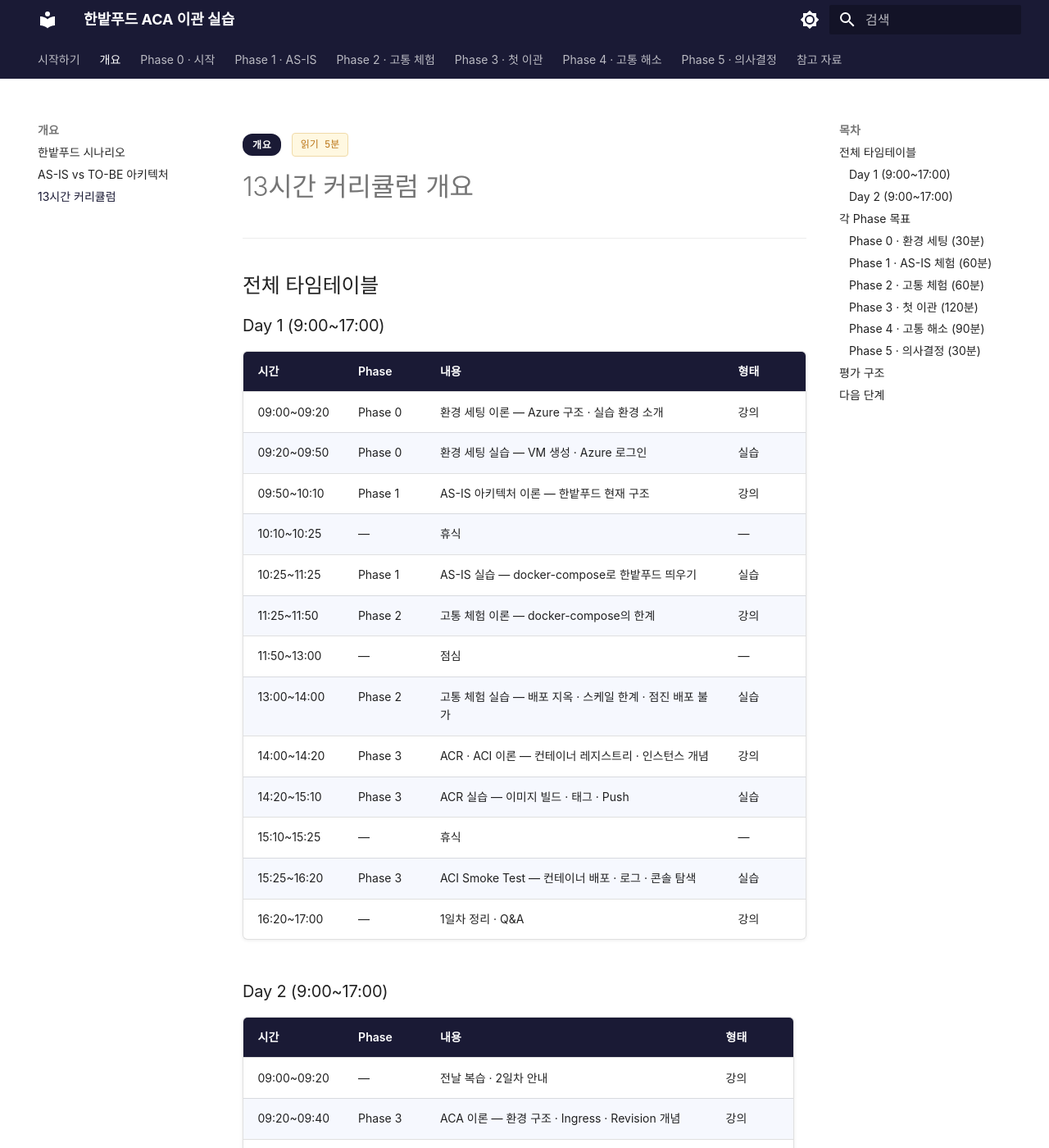
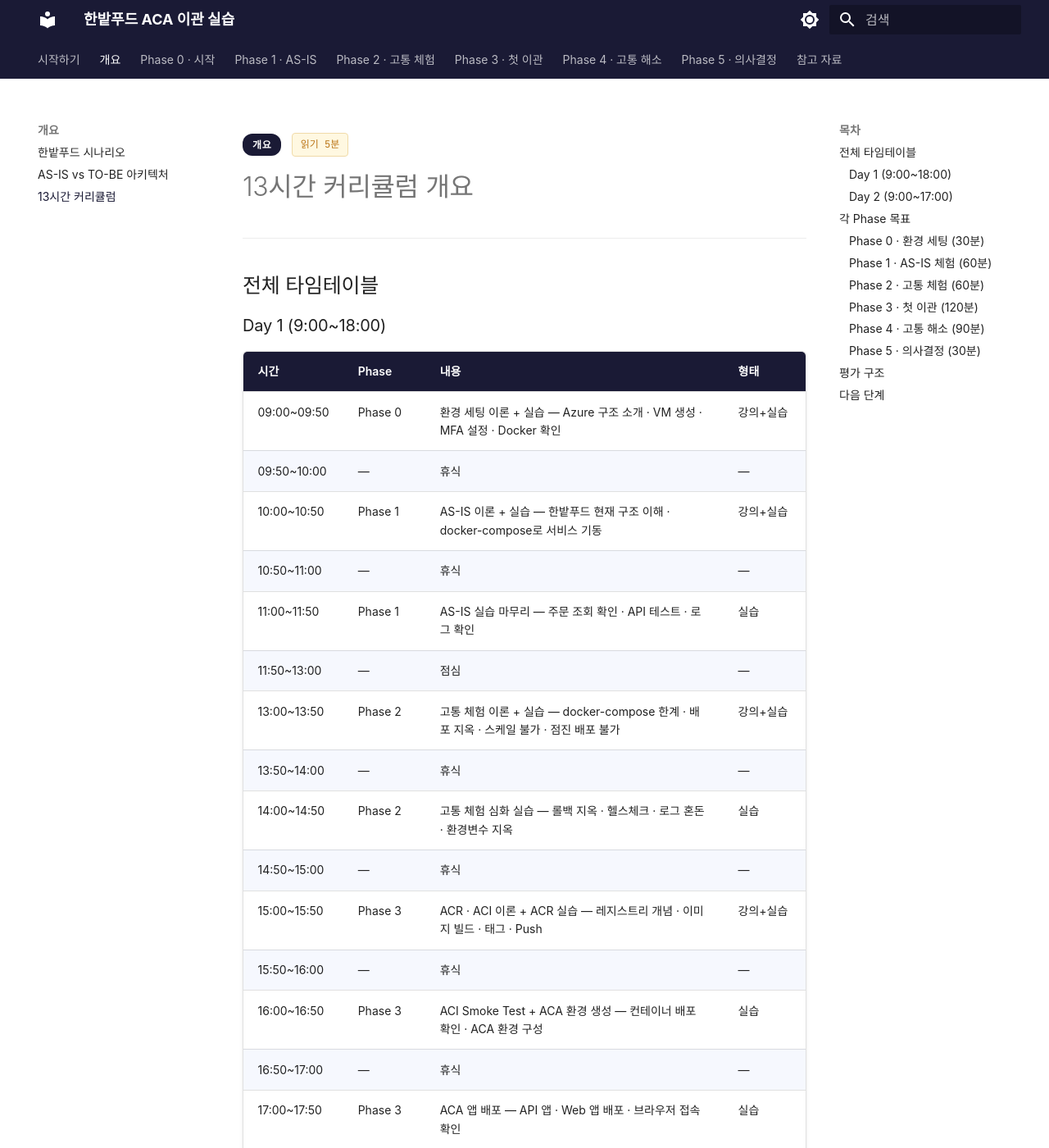
Before and after one commit to skilleat-labs/container-service-labs, an MkDocs documentation site: the page built from docs/curriculum.md, in a window 1280 px wide and 1400 px high. Shown: the whole window at 82% size. Built offline with MkDocs 1.6.1 and Material for MkDocs 9.7.7, drawn with Linux system fonts in a browser that asks for light colours; some web fonts are replaced.

Commit message:
feat: Day 1 타임테이블 18시 종료 + 50분 수업/10분 휴식 기준으로 재구성
Co-Authored-By: Claude Sonnet 4.6 <noreply@anthropic.com>

```diff
--- a/docs/curriculum.md
+++ b/docs/curriculum.md
@@ -7,23 +7,26 @@
 
 ## 전체 타임테이블
 
-### Day 1 (9:00~17:00)
+### Day 1 (9:00~18:00)
 
 | 시간 | Phase | 내용 | 형태 |
 |------|-------|------|------|
-| 09:00~09:20 | Phase 0 | 환경 세팅 이론 — Azure 구조 · 실습 환경 소개 | 강의 |
-| 09:20~09:50 | Phase 0 | 환경 세팅 실습 — VM 생성 · Azure 로그인 | 실습 |
-| 09:50~10:10 | Phase 1 | AS-IS 아키텍처 이론 — 한밭푸드 현재 구조 | 강의 |
-| 10:10~10:25 | — | 휴식 | — |
-| 10:25~11:25 | Phase 1 | AS-IS 실습 — docker-compose로 한밭푸드 띄우기 | 실습 |
-| 11:25~11:50 | Phase 2 | 고통 체험 이론 — docker-compose의 한계 | 강의 |
+| 09:00~09:50 | Phase 0 | 환경 세팅 이론 + 실습 — Azure 구조 소개 · VM 생성 · MFA 설정 · Docker 확인 | 강의+실습 |
+| 09:50~10:00 | — | 휴식 | — |
+| 10:00~10:50 | Phase 1 | AS-IS 이론 + 실습 — 한밭푸드 현재 구조 이해 · docker-compose로 서비스 기동 | 강의+실습 |
+| 10:50~11:00 | — | 휴식 | — |
+| 11:00~11:50 | Phase 1 | AS-IS 실습 마무리 — 주문 조회 확인 · API 테스트 · 로그 확인 | 실습 |
 | 11:50~13:00 | — | 점심 | — |
-| 13:00~14:00 | Phase 2 | 고통 체험 실습 — 배포 지옥 · 스케일 한계 · 점진 배포 불가 | 실습 |
-| 14:00~14:20 | Phase 3 | ACR · ACI 이론 — 컨테이너 레지스트리 · 인스턴스 개념 | 강의 |
-| 14:20~15:10 | Phase 3 | ACR 실습 — 이미지 빌드 · 태그 · Push | 실습 |
-| 15:10~15:25 | — | 휴식 | — |
-| 15:25~16:20 | Phase 3 | ACI Smoke Test — 컨테이너 배포 · 로그 · 콘솔 탐색 | 실습 |
-| 16:20~17:00 | — | 1일차 정리 · Q&A | 강의 |
+| 13:00~13:50 | Phase 2 | 고통 체험 이론 + 실습 — docker-compose 한계 · 배포 지옥 · 스케일 불가 · 점진 배포 불가 | 강의+실습 |
+| 13:50~14:00 | — | 휴식 | — |
+| 14:00~14:50 | Phase 2 | 고통 체험 심화 실습 — 롤백 지옥 · 헬스체크 · 로그 혼돈 · 환경변수 지옥 | 실습 |
+| 14:50~15:00 | — | 휴식 | — |
+| 15:00~15:50 | Phase 3 | ACR · ACI 이론 + ACR 실습 — 레지스트리 개념 · 이미지 빌드 · 태그 · Push | 강의+실습 |
+| 15:50~16:00 | — | 휴식 | — |
+| 16:00~16:50 | Phase 3 | ACI Smoke Test + ACA 환경 생성 — 컨테이너 배포 확인 · ACA 환경 구성 | 실습 |
+| 16:50~17:00 | — | 휴식 | — |
+| 17:00~17:50 | Phase 3 | ACA 앱 배포 — API 앱 · Web 앱 배포 · 브라우저 접속 확인 | 실습 |
+| 17:50~18:00 | — | 1일차 정리 · Q&A | 강의 |
 
 ### Day 2 (9:00~17:00)
 
```
Also changed, not shown: docs/overview/curriculum.md (+16 -13 lines).
